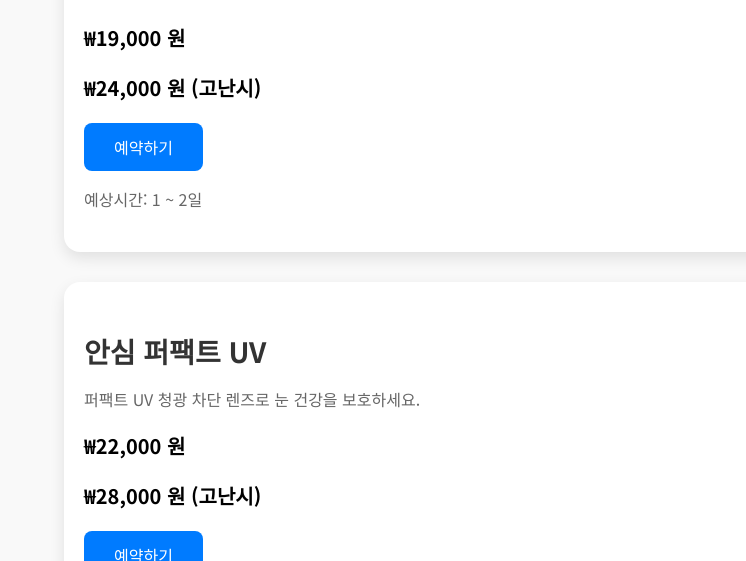
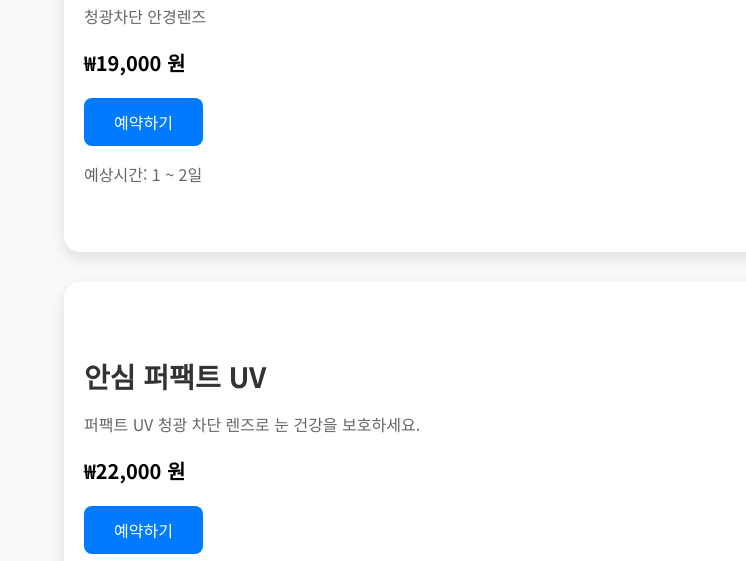
Before and after one commit to LeeSeohee2/Best50suwon, a website: page public/glasseslenses/1.60.html in a window 1280 px wide. Shown: the part 291-852 px from the top of the page, 0-746 px from the left. Drawn offline with Linux system fonts and the light colour scheme; grey boxes are pictures that could not be loaded.

Commit message:
Update 1.60.html

```diff
--- a/public/glasseslenses/1.60.html
+++ b/public/glasseslenses/1.60.html
@@ -423,7 +423,6 @@
             <h3>나노비전</h3>
             <p>청광차단 안경렌즈</p>
             <p class="price">₩19,000 원</p>
-            <p class="price">₩24,000 원 (고난시)</p>
             <a href="https://best50suwon2.modoo.at/?link=2bltxdo4" class="button">예약하기</a>
             <p>예상시간: 1 ~ 2일</p>
 
@@ -441,7 +440,6 @@
             <h3>안심 퍼팩트 UV</h3>
             <p>퍼팩트 UV 청광 차단 렌즈로 눈 건강을 보호하세요.</p>
             <p class="price">₩22,000 원</p>
-            <p class="price">₩28,000 원 (고난시)</p>
             <a href="https://best50suwon2.modoo.at/?link=2ufwzh30" class="button">예약하기</a>
              <p>예상시간: 1 ~ 2일</p>
           </div>
```
